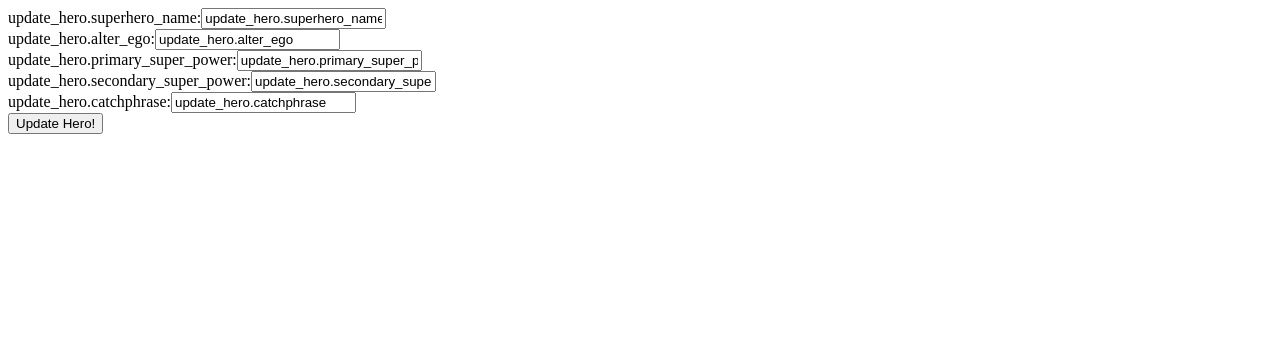
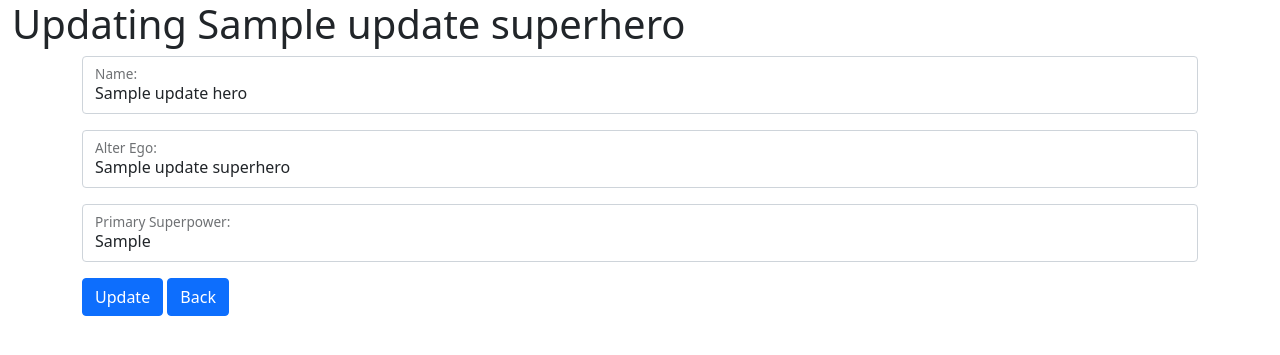
Before and after one commit to Paul-Longo/dCC-Superheroes, a Django app: template superheroesproject/superheroes/templates/superheroes/update.html in a window 1280 px wide. Shown: the top 355 px of the page. Run offline with Django 3.2, Linux system fonts and the light colour scheme; the template is opened without the code that fills it: most values are stand-ins (such as "Sample title", 1, 10 or a date in 2020).

Commit message:
updated functionality of update.html

```diff
--- a/superheroesproject/superheroes/templates/superheroes/update.html
+++ b/superheroesproject/superheroes/templates/superheroes/update.html
@@ -4,17 +4,26 @@
     <meta charset="UTF-8">
     <meta http-equiv="X-UA-Compatible" content="IE=edge">
     <meta name="viewport" content="width=device-width, initial-scale=1.0">
-    <title>Update Superhero</title>
+    <title>Superhero Editor</title>
+    <link href="https://cdn.jsdelivr.net/npm/bootstrap@5.0.2/dist/css/bootstrap.min.css" rel="stylesheet" integrity="sha384-EVSTQN3/azprG1Anm3QDgpJLIm9Nao0Yz1ztcQTwFspd3yD65VohhpuuCOmLASjC" crossorigin="anonymous">
+
 </head>
 <body>
-     <form action="{% url 'superheroes:update_hero' %}" method="post">
+    <h1 class="container-fluid"> Updating {{update_superhero.name}} </h1>
+    <form action="{% url 'superheroes:update_superhero' update_hero.id %}" method="post" class="container">
         {% csrf_token %}
-        update_hero.superhero_name:<input type="text" name="superhero_name" id="superhero_name" value="update_hero.superhero_name"><br>
-        update_hero.alter_ego:<input type="text" name="alter_ego" id="alter_ego" value="update_hero.alter_ego"><br>
-        update_hero.primary_super_power:<input type="text" name="primary_super_power" id="primary_super_power" value="update_hero.primary_super_power"><br>
-        update_hero.secondary_super_power:<input type="text" name="secondary_super_power" id="secondary_super_power" value="update_hero.secondary_super_power"><br>
-        update_hero.catchphrase:<input type="text" name="catchphrase" id="catchphrase" value="update_hero.catchphrase"><br>
-        <input type="submit" value="Update Hero!">
+        <div class="form-floating mb-3">
+            <input type="text" name="name" id="name" class="form-control" value= "{{update_hero.name}}" >
+            <label for="name" class="form-label">Name:</label>
+        </div>
+        <div class="form-floating mb-3">
+            <input type="text" name="alter_ego_name" id="alter_ego_name" class="form-control" value= "{{update_superhero.alter_ego_name}}" >
+            <label for="alter_ego_name" class="form-label">Alter Ego:</label>
+        </div>
+        <div class="form-floating mb-3">
+            <input type="text" name="primary_super_ability" id="primary_super_ability" class="form-control" value= "{{update_superhero.primary_super_ability}}" >
+            <label for="primary_super_ability" class="form-label">Primary Superpower:</label>
+        </div>
+         <button type="submit" class="btn btn-primary">Update</button>
+        <a href="{% url 'superheroes:index' %}"  class="btn btn-primary">Back</a>
     </form>
-</body>
-</html>
```
